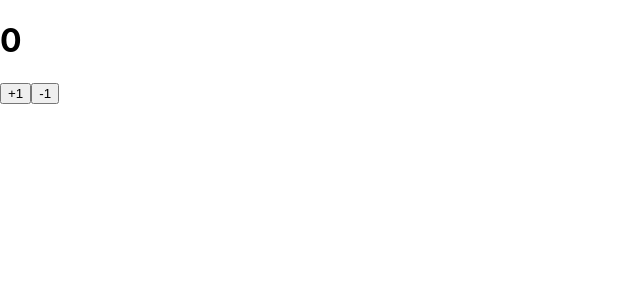
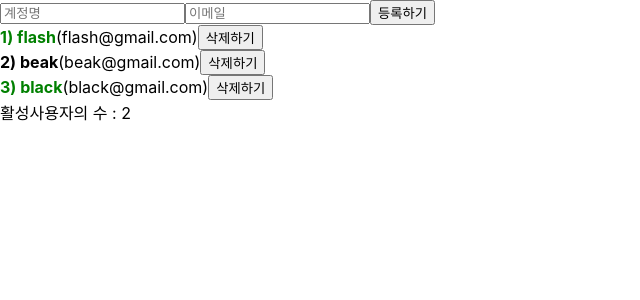
Before and after one commit to Miniminis/react-self-study, a React (Create React App) app in the folder begin-react/: page / in a window 1280 px wide. Shown: the top 300 px of the page, without its empty margins (0-640 px from the left). Built offline with nearby package versions, Linux system fonts and the light colour scheme.

Commit message:
feat useState -> useReducer 사용하여 상태관리하기 - useState : 관리할 상태값이 1개 또는 단순할때 - useReducer : 관리할 상태값이 여러개이고 복잡할때

```diff
--- a/begin-react/src/App.js
+++ b/begin-react/src/App.js
@@ -1,24 +1,15 @@
-import React, { useRef, useState, useMemo, useCallback } from "react";
-import CreateUser from "./CreateUser";
-import UserList from "./UserList";
+import React, { useRef, useReducer, useState, useMemo, useCallback } from "react";
+import CreateUser from "./users/CreateUser";
+import UserList from "./users/UserList";
 
-function App() {
-  const [inputs, setInputs] = useState({
+
+//상태값 한번에 초기화
+const initialState = {
+  inputs: {
     username : '',
     email : ''
-  });
-
-  const { username, email } = inputs;
-
-  const onChange = useCallback((e) => {
-    const {name, value} = e.target;
-    setInputs({
-      ...inputs,
-      [name]: value
-    });
-  }, [inputs]);
-
-  const [users, setUsers] = useState([
+  },
+  users: [
       {
           id: 1,
           username : 'flash',
@@ -37,45 +28,96 @@
           email: 'black@gmail.com',
           active : true
       }
-  ]);
+  ]
+};
 
-  const nextId = useRef(4);   //굳이 리렌더링할 필요없는 값
+
+function onCountActiveUsers (users) {
+  console.log('active user cnt!');
+  return users.filter(user => user.active).length;
+};
+
+
+//엑션별 상태관리 함수
+function reducer(state, action) {
+  switch(action.type) {
+    case 'CHANGE_INPUT':
+      return {
+        ...state,
+        inputs: {
+          ...state.inputs,
+          [action.name] : action.value
+        }
+      };
+    case 'CREATE_USER':
+      return {
+        inputs: initialState.inputs,
+        users: state.users.concat(action.user)
+      };
+    case 'REMOVE_USER':
+      return {
+        ...state,
+        users: state.users.filter(user => user.id !== action.id)
+      }
+    case 'TOGGLE_USER':
+      return {
+        ...state,
+        users: state.users.map(
+          user => user.id === action.id
+          ? {...user, active: !user.active}
+          : user
+        )
+      }
+    default:
+      return new Error('Unhandled Action');
+  }
+};
+
+
+function App() {
+
+  const [state, dispatch] = useReducer(reducer, initialState);
+  const {username, email} = state.inputs;
+  const {users} = state;
+  const nextId = useRef(4);
+
+  const onChange = useCallback(e => {
+    const {name, value} = e.target;
+    dispatch({
+      type: 'CHANGE_INPUT',
+      name,
+      value
+    });
+  }, []);
+
 
   const onCreate = useCallback(() => {
-    const user = {
-      id : nextId.current,
-      username,
-      email
-    };
+    dispatch({
+      type : 'CREATE_USER',
+      user : {
+        id: nextId.current,
+        username,
+        email
+      }
+    });
+    nextId.current += 1;
+  }, [username, email]);
 
-    //users.push(user);     //기존배열에 push() 하여 요소를 단순히 추가하는 방식으로는 동작하지 않는다(업데이트 되지 않음). 반드시 기존 배열을 복사한 뒤, 새로운 요소를 추가한 새로운 배열을 만들어주어야 한다.
-    // setUsers([...users, user]);   //방법1. 기존배열을 스프레드 연산자로 복사한 뒤, 새로운 user 객체 추가한 새로운 배열 만들기
-    setUsers(users.concat(user));    //방법2. concat 연산자를 사용하여 기존 배열 + 새로운 요소 = 새로운 배열 만들기
-
-    setInputs({
-      username: '',
-      email: ''
-    });
-
-    nextId.current += 1;
-  }, [username, email, users]);
 
   const onRemove = useCallback(id => {
-    setUsers(users => users.filter(user => user.id !== id));    //삭제하기 버튼 click 하지 않은 요소들만 새로 filter 통과하여 새로운 배열이 됨
+    dispatch({
+      type: 'REMOVE_USER',
+      id
+    });
   }, []);
 
+
   const onToggle = useCallback(id => {
-    setUsers(users => users.map(
-      user => user.id === id
-      ? { ...user, active: !user.active }
-      : user
-    ));
+    dispatch({
+      type: 'TOGGLE_USER',
+      id
+    })
   }, []);
-
-  const onCountActiveUsers = useCallback(() => {
-    console.log('active user cnt!');
-    return users.filter(user => user.active).length;
-  }, [users]);
 
   const activeUserCnt = useMemo(()=> onCountActiveUsers(users), [users]);
 
--- a/begin-react/src/index.js
+++ b/begin-react/src/index.js
@@ -2,12 +2,11 @@
 import ReactDOM from 'react-dom';
 import './index.css';
 import App from './App';
-import Count from './Counter';
 import reportWebVitals from './reportWebVitals';
 
 ReactDOM.render(
   <React.StrictMode>
-    <Count />
+    <App />
   </React.StrictMode>,
   document.getElementById('root')
 );
```
Also changed, not shown: begin-react/src/hello-react/Counter.js (line endings or trailing spaces), begin-react/src/hello-react/Hello.js (renamed from begin-react/src/Hello.js), begin-react/src/hello-react/InputSample.js (renamed from begin-react/src/InputSample.js), begin-react/src/hello-react/Warpper.js (renamed from begin-react/src/Warpper.js), begin-react/src/users/CreateUser.js (renamed from begin-react/src/CreateUser.js), begin-react/src/users/UserList.js (renamed from begin-react/src/UserList.js).
